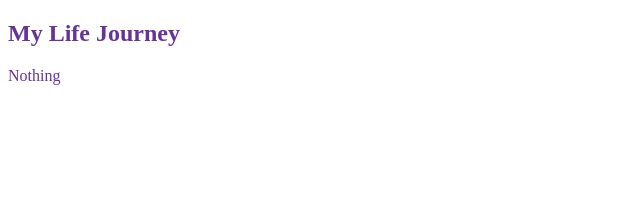
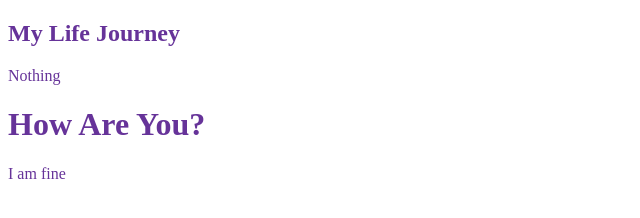
Before and after one commit to akrmSujan/my-simple-website, a plain HTML site: page rep.html in a window 1280 px wide. Shown: the whole page, without its empty margins (0-640 px from the left). Drawn offline with Linux system fonts and the light colour scheme.

Commit message:
first commit

```diff
--- a/rep.html
+++ b/rep.html
@@ -11,5 +11,9 @@
     <h2>My Life Journey</h2>
     <p>Nothing</p>
     </div>
+    <div>
+        <h1>How Are You?</h1>
+        <p>I am fine</p>
+    </div>
 </body>
 </html>
```
